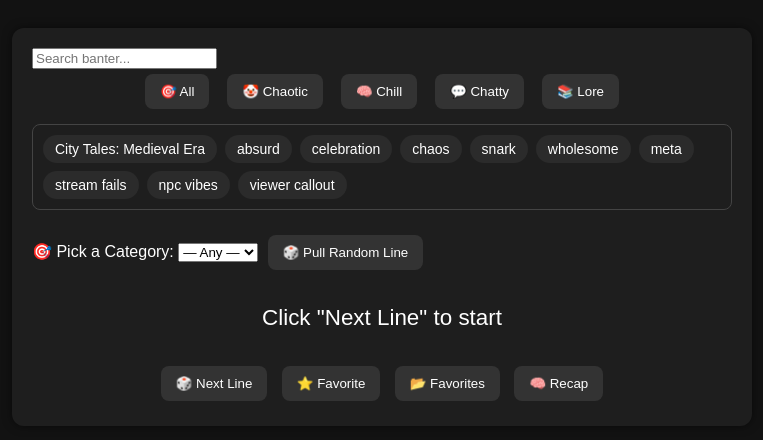
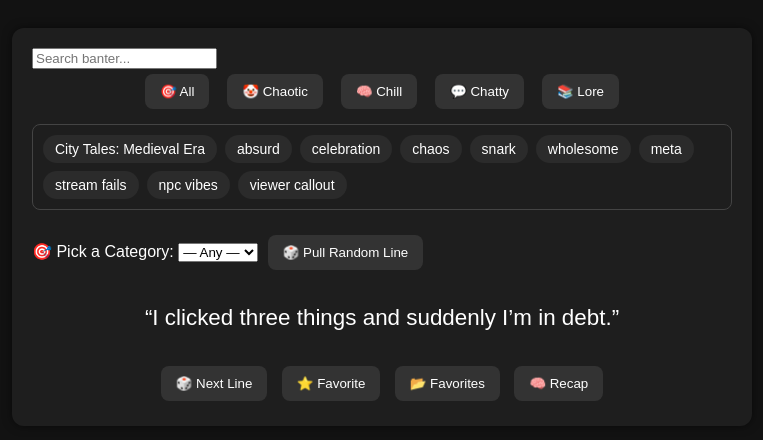
Before and after one commit to CTRLTry/banter-feeder, a plain HTML site: page public/index.html in a window 1280 px wide. Both pictures are taken after a click on the button "🎲 Pull Random Line". Shown: the whole page, without its empty margins (258-1021 px from the left). Drawn offline with Linux system fonts and the light colour scheme.

Commit message:
Update index.html

```diff
--- a/public/index.html
+++ b/public/index.html
@@ -185,7 +185,7 @@ function getRandomFromCategory() {
   currentLine = pick.text;
   used.add(pick.text);
   refreshFilteredLines();
-  document.getElementById("lineDisplay").textContent = pick.text;
+  document.getElementById("banterDisplay").textContent = pick.text;
 }
 
 
```
